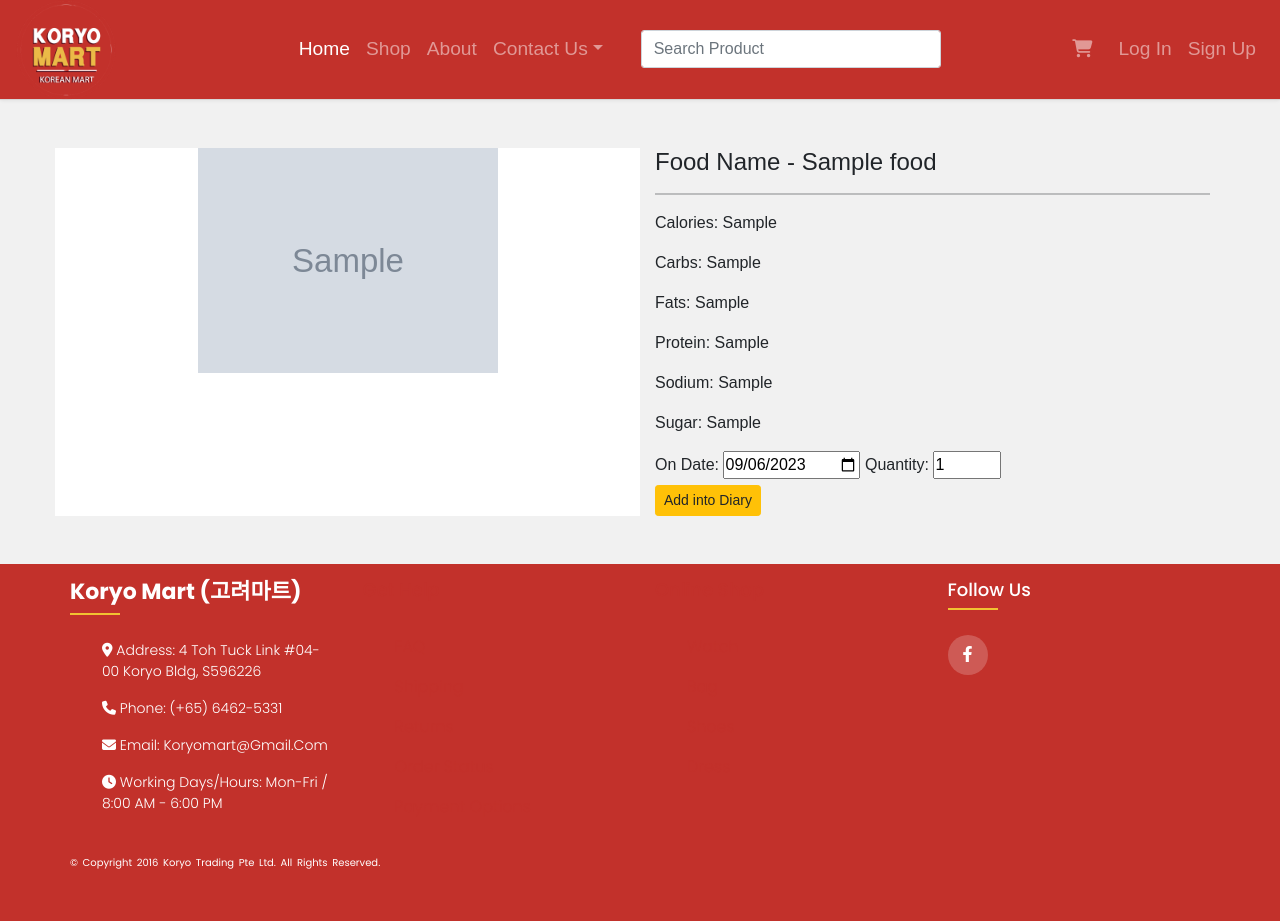
After one commit to Lumas13/CodeOverflow, a Flask app: template HealthBuddy/templates/foodPage.html in a window 1280 px wide; the page is wider, and only the part inside the window is pictured. The commit adds this page. Run offline with Flask 2, Linux system fonts and the light colour scheme; the template is opened without the code that fills it: most values are stand-ins (such as "Sample title", 1, 10 or a date in 2020); grey boxes marked "Sample" are stand-in pictures; some libraries are stand-ins or nearby versions; some web fonts are replaced.

Commit message:
diary done

```diff
--- a/HealthBuddy/main.py
+++ b/HealthBuddy/main.py
@@ -4,6 +4,7 @@ from models.auth.user import User
 # from werkzeug.security import generate_password_hash, check_password_hash
 from flask_login import LoginManager, login_user, login_required, logout_user, current_user
 import time
+from datetime import date
 import calendar
 from PIL import Image
 import secrets
@@ -20,8 +21,9 @@ from flask import Flask, render_template, request, redirect, url_for, jsonify, f
 from Forms import CreateFeedbackForm, CreateReportForm, CreateFoodForm
 import shelve, FeedbackForm, ReportForm
 # DIARY INNIT
-from Diary import Diary
+import Diary
 import Food
+from collections import defaultdict
 app = Flask(__name__)
 app.config['SECRET_KEY'] = 'hyenen_kekrb'
 login_manager = LoginManager()
@@ -159,6 +161,7 @@ def delete_food(id):
 
 
 # FOODDIARY
+
 @app.route('/addDiary/<int:id>', methods=["GET", "POST"])
 def addDiary(id):
     if request.method == "POST":
@@ -168,7 +171,7 @@ def addDiary(id):
         db.close()
 
         diary_dict = {}
-        db2 = shelve.open('db/diary/diary.db', 'c')
+        db2 = shelve.open('db/Diary/diary.db', 'c')
 
         print("added to cart")
 
@@ -180,50 +183,129 @@ def addDiary(id):
         quantity = request.form.get("quantity")
         food_id = request.form.get("food.get_food_id()")
         date = request.form.get("date")
+        print(f"date: {date}")
         food_product = food_dict[int(food_id)]
         print(food_product)
         print(diary_dict)
 
         added = False
-        user_id_list = []
-        product_list = {}
-        diary_values = []
-        for i in diary_dict.values():  # {1:testerbanana
-            try:
-                product_list[i.get_user_id()].append(i.get_name())
-            except:
-                product_list[i.get_user_id()] = [i.get_name()]
-
-            user_id_list.append(i.get_user_id())
-            diary_values.append(i)
-            print(product_list)
-
-        if current_user.get_id() not in user_id_list:
-            diary = Diary.Diary(food_product.get_name(), food_product.get_img(), food_product.get_calories(),
-                                food_product.get_carbs(),
-                                food_product.get_fats(), food_product.get_protein(),
-                                food_product.get_sodium(), food_product.get_sugar(), quantity, date,
-                                current_user.get_id())
+        made = False
+        #new method
+        product_dict = defaultdict(list)
+        for i in diary_dict.values():
+            print(f"i: {i} userid: {i.get_user_id()} current_user: {current_user.get_id()}")
+            if i.get_user_id() == current_user.get_id():
+                if i.get_product_id() in product_dict:
+                    product_dict[int(i.get_product_id())].append(i.get_date())
+                    continue
+                else:
+                    product_dict[int(i.get_product_id())].append(i.get_date())
+
+        print(product_dict)
+        for i in diary_dict.values():
+            print(f"2nd flop i:{i} i.id: {i.get_product_id()} fp.id: {food_product.get_food_id()} i.date: {i.get_date()} t/f {food_product.get_food_id() in product_dict} ")
+            if food_product.get_food_id() in product_dict:
+                    if date in product_dict[food_product.get_food_id()]:
+                        if int(i.get_product_id()) == int(food_product.get_food_id()):
+                            if i.get_date() == date:
+                                i.set_quantity(int(i.get_quantity()) + int(quantity))
+                                print("increase quantity")
+                                made = True
+                                break
+            elif food_product.get_food_id() not in product_dict:
+                    diary = Diary.Diary(food_product.get_name(), food_product.get_img(),food_product.get_measure(), food_product.get_calories(),
+                                             food_product.get_carbs(),
+                                             food_product.get_fats(), food_product.get_protein(),
+                                             food_product.get_sodium(), food_product.get_sugar(), quantity, date,
+                                             current_user.get_id(),food_id)
+                    print("added new")
+                    added = True
+            elif food_product.get_food_id() in product_dict:
+                    if date not in product_dict[food_product.get_food_id()]:
+                        diary = Diary.Diary(food_product.get_name(), food_product.get_img(),food_product.get_measure(), food_product.get_calories(),
+                                             food_product.get_carbs(),
+                                             food_product.get_fats(), food_product.get_protein(),
+                                             food_product.get_sodium(), food_product.get_sugar(), quantity, date,
+                                             current_user.get_id(),food_id)
+                        print("added new")
+                        added = True
+
+        print(diary_dict)
+        if len(diary_dict) == 0:
+            diary = Diary.Diary(food_product.get_name(), food_product.get_img(),food_product.get_measure(), food_product.get_calories(),
+                                         food_product.get_carbs(),
+                                         food_product.get_fats(), food_product.get_protein(),
+                                         food_product.get_sodium(), food_product.get_sugar(), quantity, date,
+                                         current_user.get_id(),food_id)
             added = True
-
-        else:
-            print(diary_dict.values())  #
-            made = False
-            for i in diary_dict.values():  # {1:testerbanana
-                if i.get_user_id() == current_user.get_id():
-                    if i.get_name() in product_list[i.get_user_id()]:
-                        if food_product.get_name() == i.get_name():
-                            i.set_quantity(int(i.get_quantity()) + int(quantity))
-                            made = True
-                            break
-            if made == False:
-                if food_product.get_product_name() not in product_list[current_user.get_id()]:
-                    diary = Diary.Diary(food_product.get_name(), food_product.get_img(), food_product.get_calories(),
-                                        food_product.get_carbs(),
-                                        food_product.get_fats(), food_product.get_protein(),
-                                        food_product.get_sodium(), food_product.get_sugar(), quantity, date,
-                                        current_user.get_id())
-                    added = True
+            print("added")
+
+
+        if added == False and made == False :
+            diary = Diary.Diary(food_product.get_name(), food_product.get_img(),food_product.get_measure(), food_product.get_calories(),
+                                         food_product.get_carbs(),
+                                         food_product.get_fats(), food_product.get_protein(),
+                                         food_product.get_sodium(), food_product.get_sugar(), quantity, date,
+                                         current_user.get_id(),food_id)
+            added = True
+            print("added")
+
+
+
+
+
+
+
+        # user_id_list = []
+        # product_list = {}
+        # diary_values = []
+        #
+        # for i in diary_dict.values():  # {1:testerbanana
+        #     try:
+        #         product_list[i.get_user_id()].append(i.get_food_id())
+        #     except:
+        #         product_list[i.get_user_id()] = [i.get_food_id()]
+        #
+        #     user_id_list.append(i.get_user_id())
+        #     diary_values.append(i)
+        #     print(product_list)
+        #
+        # if current_user.get_id() not in user_id_list:
+        #     diary = Diary.Diary(food_product.get_name(), food_product.get_img(),food_product.get_measure(), food_product.get_calories(),
+        #                         food_product.get_carbs(),
+        #                         food_product.get_fats(), food_product.get_protein(),
+        #                         food_product.get_sodium(), food_product.get_sugar(), quantity, date,
+        #                         current_user.get_id())
+        #     added = True
+        #
+        # else:
+        #
+        #     print(diary_dict.values())  #
+        #     made = False
+        #     for i in diary_dict.values():  # {1:poop+1 yx poop
+        #         print(f"i.getdate 1 {i.get_date()}")
+        #         if i.get_user_id() == current_user.get_id():
+        #
+        #             if i.get_food_id() in product_list[current_user.get_id()]:
+        #                 print(f"foodname {i.get_name()}")
+        #                 print(f"{i.get_food_id()} = = {product_list[current_user.get_id()]}")
+        #                 if food_product.get_food_id() == i.get_food_id():
+        #                         print(f"i.getdate {i.get_date()}")
+        #                         if i.get_date() == date:
+        #                             i.set_quantity(int(i.get_quantity()) + int(quantity))
+        #                             made = True
+        #                             break
+        #
+        #
+        #
+        #     if made == False:
+        #         if food_product.get_food_id() not in product_list[current_user.get_id()]:
+        #             diary = Diary.Diary(food_product.get_name(), food_product.get_img(),food_product.get_measure(), food_product.get_calories(),
+        #                                 food_product.get_carbs(),
+        #                                 food_product.get_fats(), food_product.get_protein(),
+        #                                 food_product.get_sodium(), food_product.get_sugar(), quantity, date,
+        #                                 current_user.get_id())
+        #             added = True
 
         if added == True:
             for key in diary_dict:  # {1:bronze 6:silver 3: bronze}
@@ -234,8 +316,8 @@ def addDiary(id):
 
         db2['Diary'] = diary_dict
         db2.close()
-        flash(f"{food_product.get_name()} has been added to cart.")
-        return redirect(url_for('shop', id=food_id))
+        flash(f"{food_product.get_name()} has been added to diary.")
+        return redirect(url_for('retrieve_Diary', id=food_id))
 
 
 @app.route('/retrieve_Diary')
@@ -251,11 +333,14 @@ def retrieve_Diary():
     except:
         print("Error in opening storage.db")
     db.close()
-
+    current_date = date.today()
     diary_list = []
     for key in diary_dict:  # {1:object(lucas,1,3),2:object(qwdqdw,3,4)}
+
         diary = diary_dict.get(key)
-        diary_list.append(diary)
+        print(f"diary{diary} {diary.get_date()} {current_date}")
+        if str(diary.get_date()) == str(current_date):
+            diary_list.append(diary)
 
     total = 0
     for object in diary_list:
@@ -263,7 +348,7 @@ def retrieve_Diary():
             subtotal = object.set_subtotal(object.get_calories(), object.get_quantity())
             total = total + float(subtotal)
 
-    return render_template('foodDiary.html', count=len(diary_list), diary_list=diary_list, total_calories=total)
+    return render_template('foodDiary.html', count=len(diary_list), diary_list=diary_list, total_calories=total,current_date=current_date)
 
 
 @app.route('/updateQuantitya/<int:id>', methods=['POST'])
@@ -319,6 +404,7 @@ def filter_diary():
         print("Error in opening storage.db")
     db.close()
 
+
     input_date = request.form['inputDate']
     filtered_diary_list = []
     for key in diary_dict:  # {1:object(lucas,1,3),2:object(qwdqdw,3,4)}
@@ -333,7 +419,23 @@ def filter_diary():
             total = total + float(subtotal)
 
     return render_template('foodDiary.html', count=len(filtered_diary_list), diary_list=filtered_diary_list,
-                           total_calories=total)
+                           total_calories=total,current_date=input_date)
+
+@app.route('/foodPage/<int:id>')
+def foodPage(id):
+    food_dict = {}
+    db = shelve.open('db/Food/food.db', 'r')
+    food_dict = db['Food']
+    db.close()
+
+    food_product = []
+    for key in food_dict:  # {1:object(lucas,3,4), 2:object(edwdq,5,6)
+        if key == id:
+            food = food_dict.get(key)
+            food_product = food
+        else:
+            continue
+    return render_template('foodPage.html', food=food_product)
 
 
 # ACCOUNT MANAGEMENT INNIT
--- /dev/null
+++ b/HealthBuddy/templates/foodPage.html
@@ -0,0 +1,50 @@
+{% extends "base.html" %}
+{% block title %}Library Loan System - Product Page{% endblock %}
+
+{% block content %}
+<style>
+    img{
+    object-fit :contain;
+    }
+    #image {
+    background:white;
+    }
+</style>
+<div class="container mt-5">
+    <div class="row">
+        <div class="col-md-6" id="image">
+            <img class="bd-placeholder-img card-img-top" width="100%" height="225" src="./static/Images/uploads/{{ food.get_img() }}" role="img" aria-label="Placeholder: Thumbnail" preserveAspectRatio="xMidYMid slice" focusable="false"><title>Placeholder</title><rect width="100%" height="100%" fill="#55595c"/></img>
+        </div>
+        <div class="col-md-6">
+            <h4> Food Name - {{ food.get_name() }}</h4>
+            <hr>
+            <p> Calories: {{ food.get_calories()}} </p>
+            <p> Carbs: {{ food.get_carbs()}} </p>
+            <p> Fats: {{ food.get_fats()}} </p>
+            <p> Protein: {{ food.get_protein()}} </p>
+            <p> Sodium: {{ food.get_sodium()}} </p>
+            <p> Sugar: {{ food.get_sugar()}} </p>
+
+
+
+            <form action="{{url_for('addDiary', id=food.get_food_id())}}" method="POST">
+                <label for="">On Date: </label>
+                <input type="date" name="date" id="date" value="">
+
+                <label for ="">Quantity: </label>
+                <input type="number" name="quantity" id="" value="1" min="1" max="999">
+                <br>
+                <input type="hidden" name="food.get_food_id()" value="{{food.get_food_id()}}">
+                <button type="sumbit" class="btn btn-sm btn-warning"> Add into Diary</button>
+            </form>
+
+
+
+        </div>
+
+    </div>
+</div>
+<script>
+    document.getElementById("date").valueAsDate = new Date();
+</script>
+{% endblock %}
--- a/HealthBuddy/templates/retrieveFood.html
+++ b/HealthBuddy/templates/retrieveFood.html
@@ -271,7 +271,8 @@ table.table .avatar {
         <th>Sodium</th>
         <th>Sugar</th>
         <th>Edit</th>
-          <th>Delete</th>
+        <th>Delete</th>
+		<th>Add to Diary</th>
       </tr>
 </thead>
 				<tbody>
@@ -291,8 +292,9 @@ table.table .avatar {
 
 <td><a href="/updateFood/{{food.get_food_id()}}" class="btn"><i class="material-icons" data-toggle="tooltip" title="Edit">&#xE254;</i></a></td>
 
-						<td><a href="#deleteEmployeeModal" class="delete" data-toggle="modal"><i class="material-icons" data-bs-toggle="modal" data-bs-target="#myModal_{{food.get_food_id()}}" data-toggle="tooltip" title="Delete">&#xE872;</i></a></td>
+<td><a href="#deleteEmployeeModal" class="delete" data-toggle="modal"><i class="material-icons" data-bs-toggle="modal" data-bs-target="#myModal_{{food.get_food_id()}}" data-toggle="tooltip" title="Delete">&#xE872;</i></a></td>
 
+<td><a href="/foodPage/{{food.get_food_id()}}" class="btn" ><i class="material-icons" data-toggle="tooltip"  title="Add to Diary">&#xE872;</i></a></td>
 						<!-- Delete Modal HTML -->
 						<div id="myModal_{{food.get_food_id()}}" class="modal fade">
 							<div class="modal-dialog">
```
Also changed, not shown: HealthBuddy/Diary.py (+8 -1 lines), HealthBuddy/templates/foodDiary.html (+18 -17 lines), HealthBuddy/static/Images/uploads/2.png (added), HealthBuddy/static/Images/uploads/InkedNYP_CERT ELIJAH FAKE.jpg (added), HealthBuddy/static/Images/uploads/bell__notification.jpg (added), HealthBuddy/static/Images/uploads/donut.6.png (added), HealthBuddy/static/Images/uploads/draft yrbk.png (added), 9 other files.
